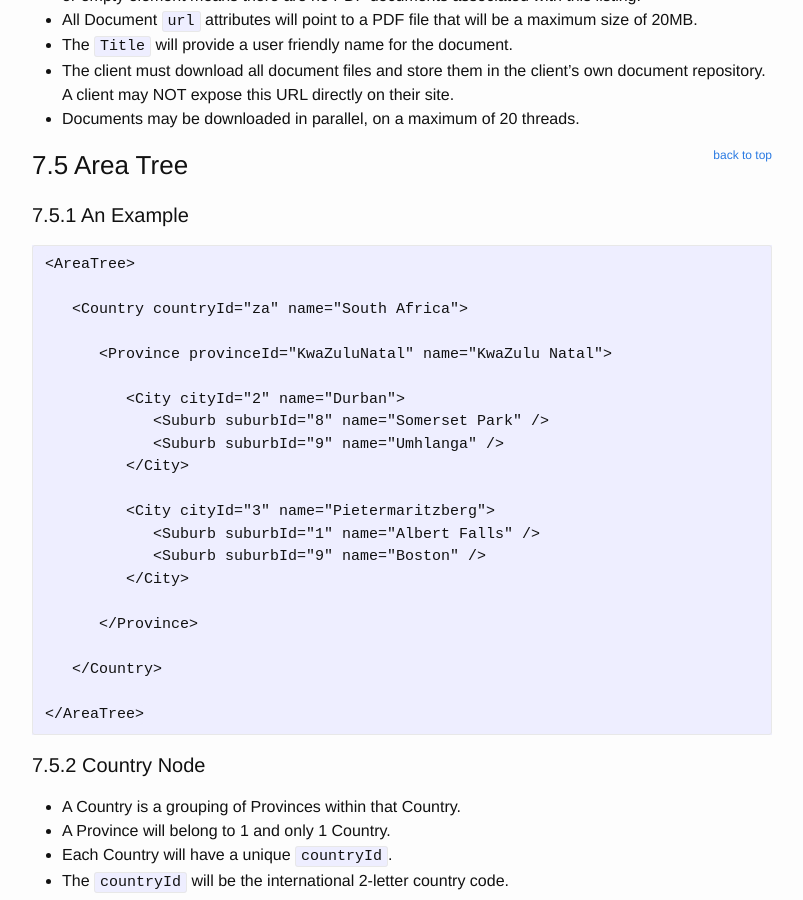
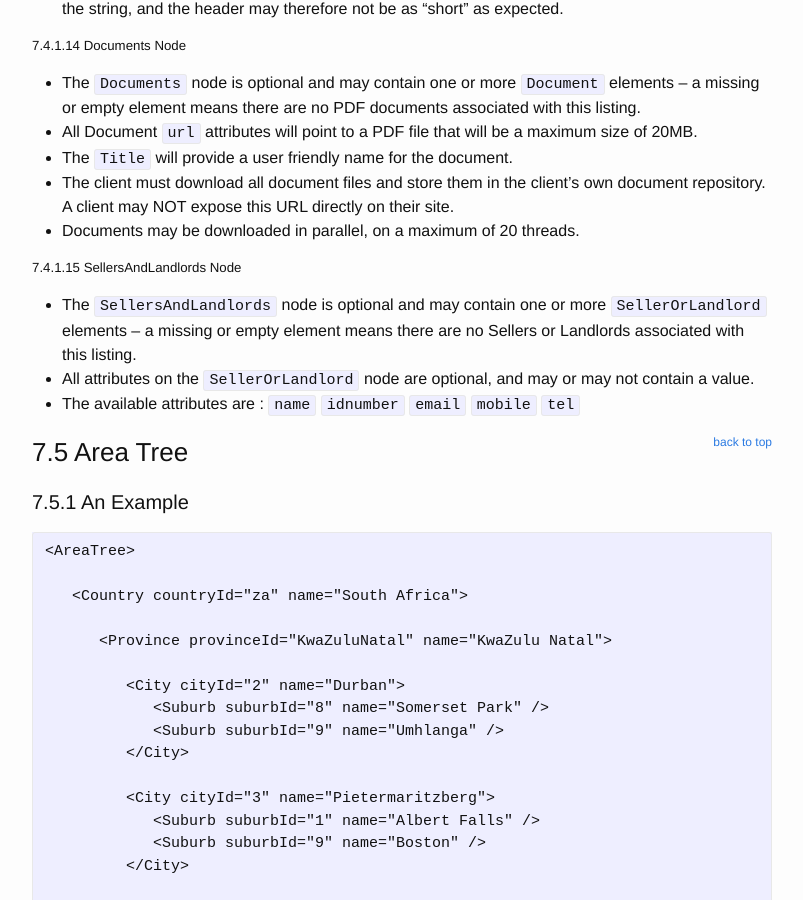
Before and after one commit to EdgeCaseZA/FeedStoreAPI, a Jekyll site: the page built from documentation.md, in a window 1280 px wide and 900 px high, scrolled down 31779 px. Shown: the whole window, without its empty margins (238-1041 px from the left). Built offline with Jekyll 4.4.1, drawn with Linux system fonts in a browser that asks for light colours.

Commit message:
Update to rev 12 - added SellerAndLandlords

```diff
--- a/documentation.md
+++ b/documentation.md
@@ -1326,6 +1326,11 @@ If the enquiry send was successful, an `EnquirySent` element will be returned.
           <Document title="Upstairs floor Plan" url="http://documentserver/devstoreaccount1/documents/Office,1/Documents,0/doc_6.pdf"/>
        </Documents>
 
+       <SellersAndLandlords>
+         	<SellerOrLandlord name="Joe Smith" idnumber="" email="joesmith@anonymous.net" mobile="0835551234" tel="" />
+         	<SellerOrLandlord name="Jane Doe" idnumber="8205214687081" email="joesmith@anonymous.net" mobile="0835551234" tel="0217835028" />
+      </SellersAndLandlords>
+
     </Listing>
 
 ##### 7.4.1.1 Listing Node
@@ -1570,6 +1575,12 @@ If the enquiry send was successful, an `EnquirySent` element will be returned.
   own document repository.  A client may NOT expose this URL directly on their site.
 - Documents may be downloaded in parallel, on a maximum of 20 threads.
 
+##### 7.4.1.15 SellersAndLandlords Node
+
+- The `SellersAndLandlords` node is optional and may contain one or more `SellerOrLandlord` elements – a missing or empty element means there are no Sellers or Landlords associated with this listing.
+- All attributes on the `SellerOrLandlord` node are optional, and may or may not contain a value.
+- The available attributes are : `name` `idnumber` `email` `mobile` `tel`
+
 <a id="75-area-tree" href="#">back to top</a>
 
 ### 7.5 Area Tree
```
Also changed, not shown: _posts/2016-06-21-Rev-12-SellersOrLandlords.md (added, +11 -0 lines).
